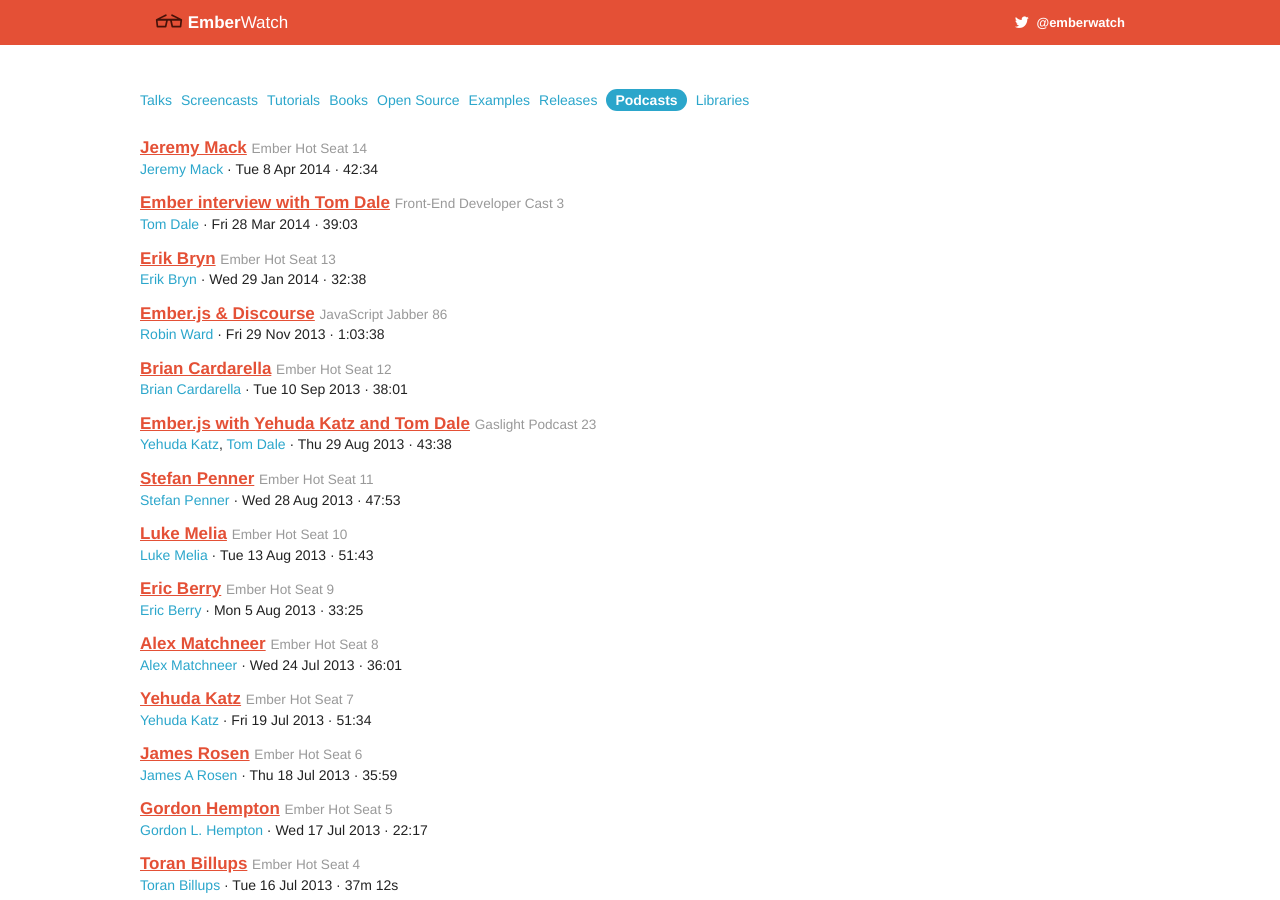
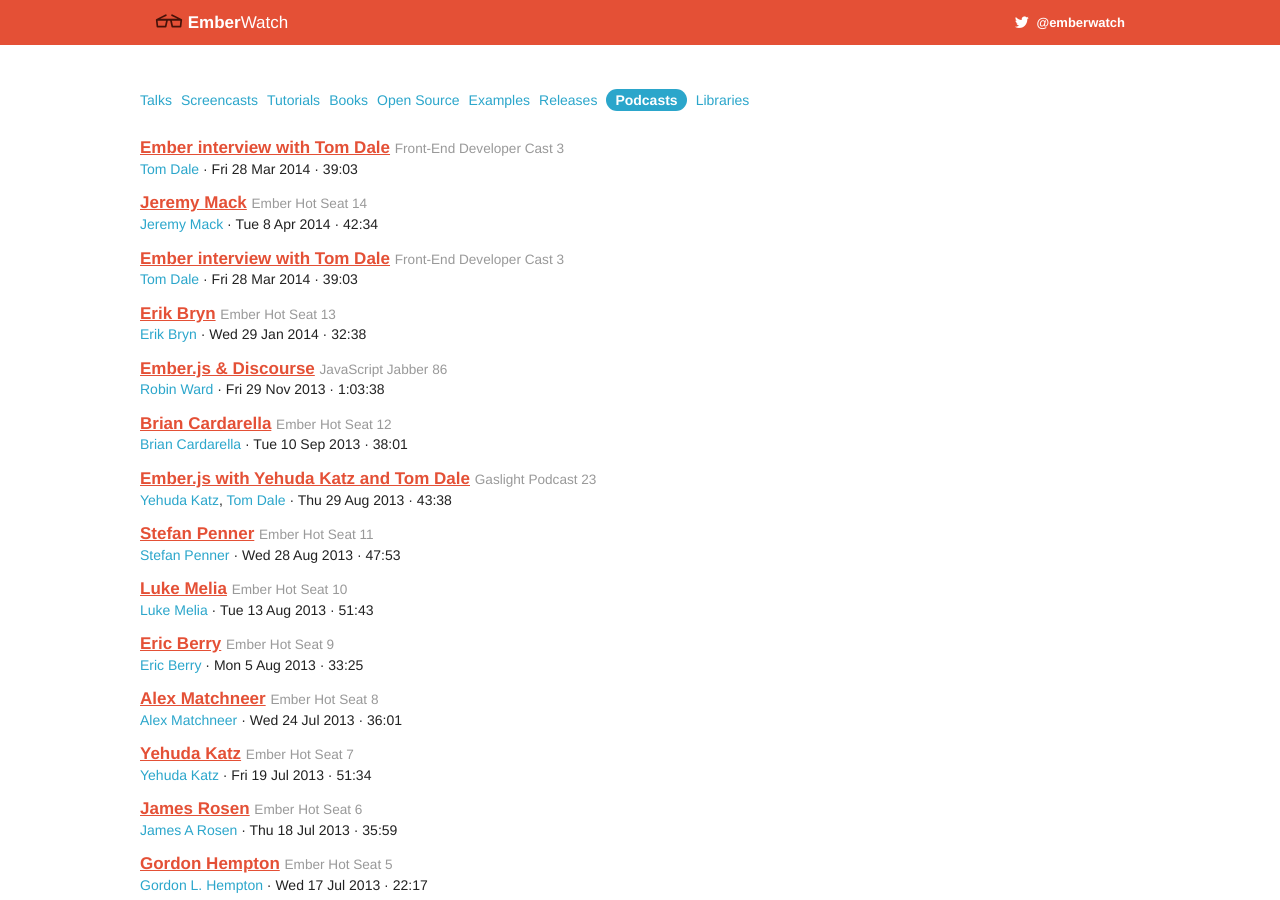
Before and after one commit to emberwatch/emberwatch, a Jekyll site: the page built from podcasts.html, in a window 1280 px wide and 900 px high. Built offline with Jekyll 4.4.1, drawn with Linux system fonts in a browser that asks for light colours; comment, search, counter and statistics services are not loaded.

Commit message:
Front-End Developer Cast - Ember interview with Tom Dale.

```diff
--- a/_data/podcasts.yml
+++ b/_data/podcasts.yml
@@ -1,4 +1,12 @@
 ---
+- title: Ember interview with Tom Dale
+  episode: 3
+  host: Front-End Developer Cast
+  member_ids:
+  - 2
+  date: '2014-03-28'
+  duration: '39:03'
+  url: http://www.funnyant.com/ember-js-interview-with-tom-dale/
 - title: Jeremy Mack
   episode: 14
   host: Ember Hot Seat
```
